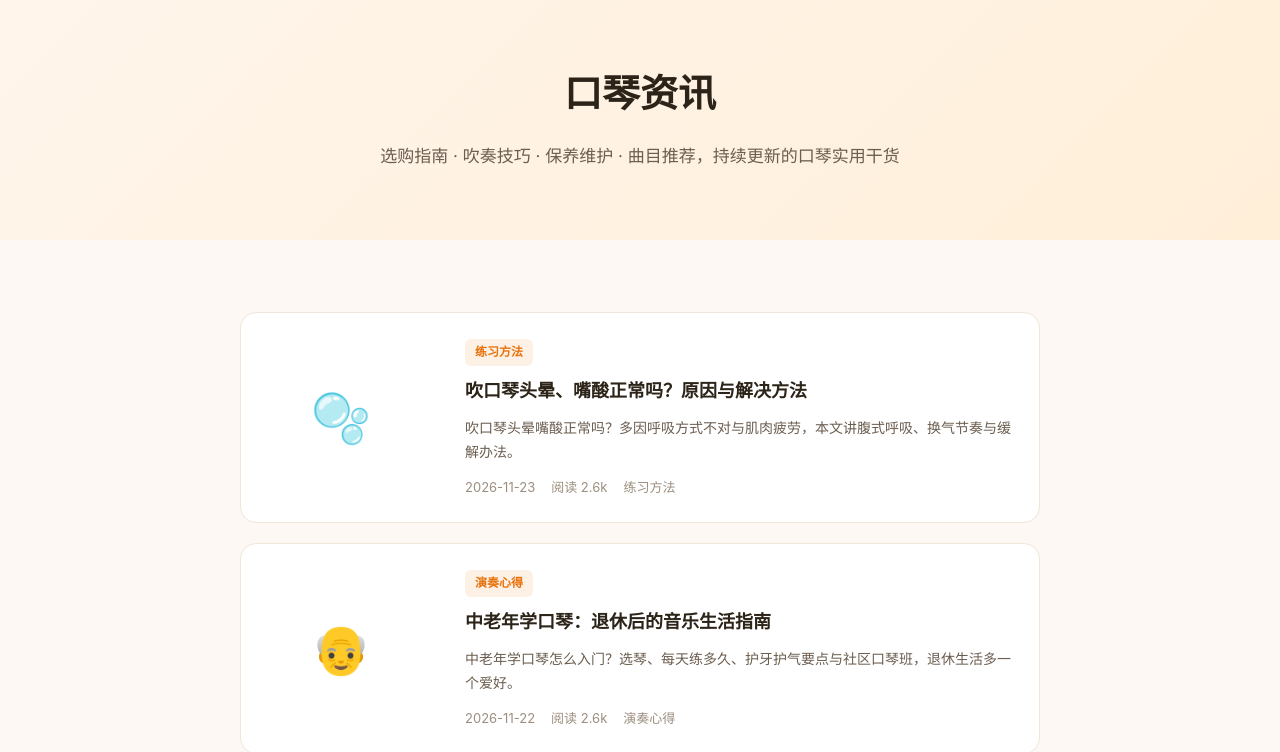
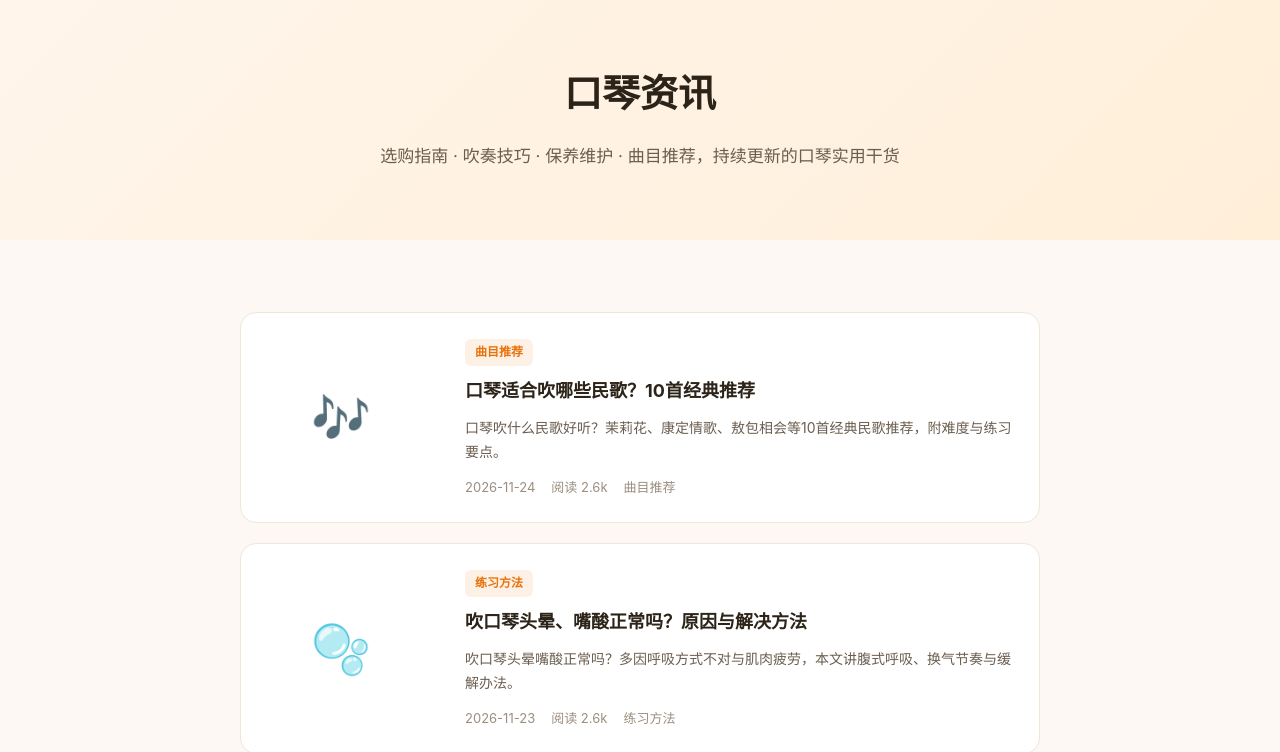
Before and after one commit to mfujun2025/kouqin, a plain HTML site: page news.html in a window 1280 px wide. Shown: the part 78-830 px from the top of the page. Drawn offline with Linux system fonts and the light colour scheme.

Commit message:
文章列表新增 article69 口琴民歌

```diff
--- a/news.html
+++ b/news.html
@@ -38,6 +38,16 @@
 <section class="section">
   <div class="container">
     <div class="news-list">
+
+      <a href="news/article69.html" class="news-list-item">
+        <div class="news-list-cover c3">🎶</div>
+        <div class="news-list-body">
+          <span class="news-tag">曲目推荐</span>
+          <h3>口琴适合吹哪些民歌？10首经典推荐</h3>
+          <p>口琴吹什么民歌好听？茉莉花、康定情歌、敖包相会等10首经典民歌推荐，附难度与练习要点。</p>
+          <div class="news-list-meta"><span>2026-11-24</span><span>阅读 2.6k</span><span>曲目推荐</span></div>
+        </div>
+      </a>
 
       <a href="news/article68.html" class="news-list-item">
         <div class="news-list-cover c5">🫧</div>
```
